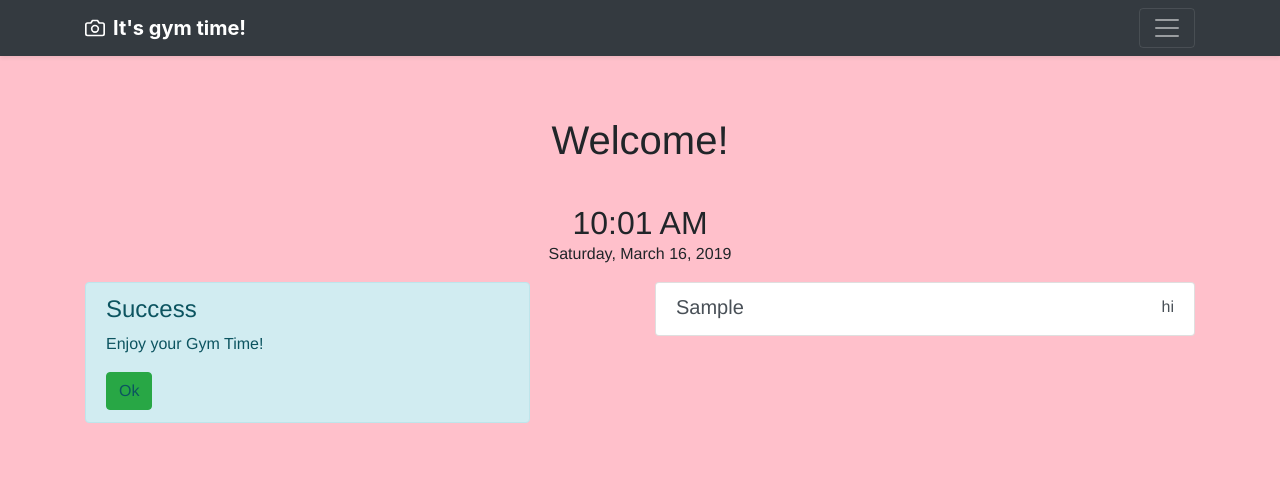
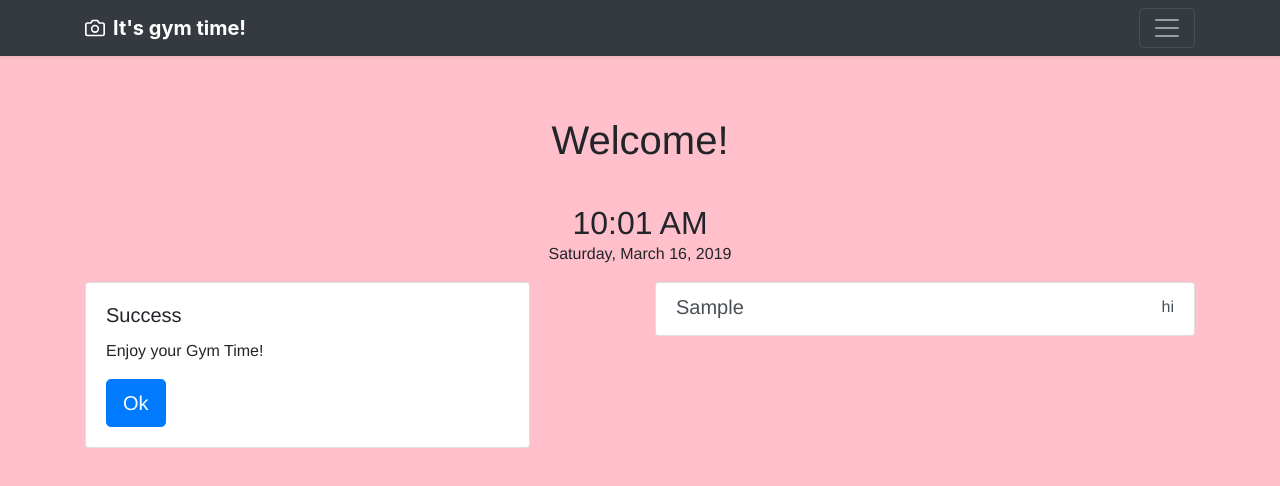
Before and after one commit to rmhdev/gym-time, a Vue app: page / in a window 1280 px wide. Both pictures are taken after typing "Sample" into the empty fields and a click on the button "Check-in". Shown: the top 486 px of the page. Built offline with nearby package versions, Linux system fonts and the light colour scheme.

Commit message:
Improve buttons

```diff
--- a/src/components/Checkin.vue
+++ b/src/components/Checkin.vue
@@ -21,7 +21,7 @@
                 >
                 <div class="feedback" :class="feedbackClass">{{ feedback }}</div>
             </div>
-            <button type="submit" class="btn btn-block btn-primary btn-lg">Check-in</button>
+            <button type="submit" class="btn btn-block btn-success btn-lg">Check-in</button>
         </form>
     </div>
 </template>
--- a/src/components/CheckinSuccess.vue
+++ b/src/components/CheckinSuccess.vue
@@ -1,10 +1,16 @@
 <template>
     <div>
-        <div class="gym-customer-added alert alert-info" role="alert">
-            <h4 class="gym-title alert-heading">Success</h4>
-            <p>Enjoy your Gym Time!</p>
-
-            <a class="gym-feedback-button btn btn-success" role="button" @click.prevent="close">Ok</a>
+        <div class="gym-customer-added card" role="alert">
+            <div class="card-body">
+                <h5 class="gym-title card-title">Success</h5>
+                <p class="card-text">Enjoy your Gym Time!</p>
+                <a
+                    class="gym-feedback-button btn btn-lg btn-primary"
+                    role="button"
+                    @click.prevent="close"
+                    href="#"
+                >Ok</a>
+            </div>
         </div>
     </div>
 </template>
```
